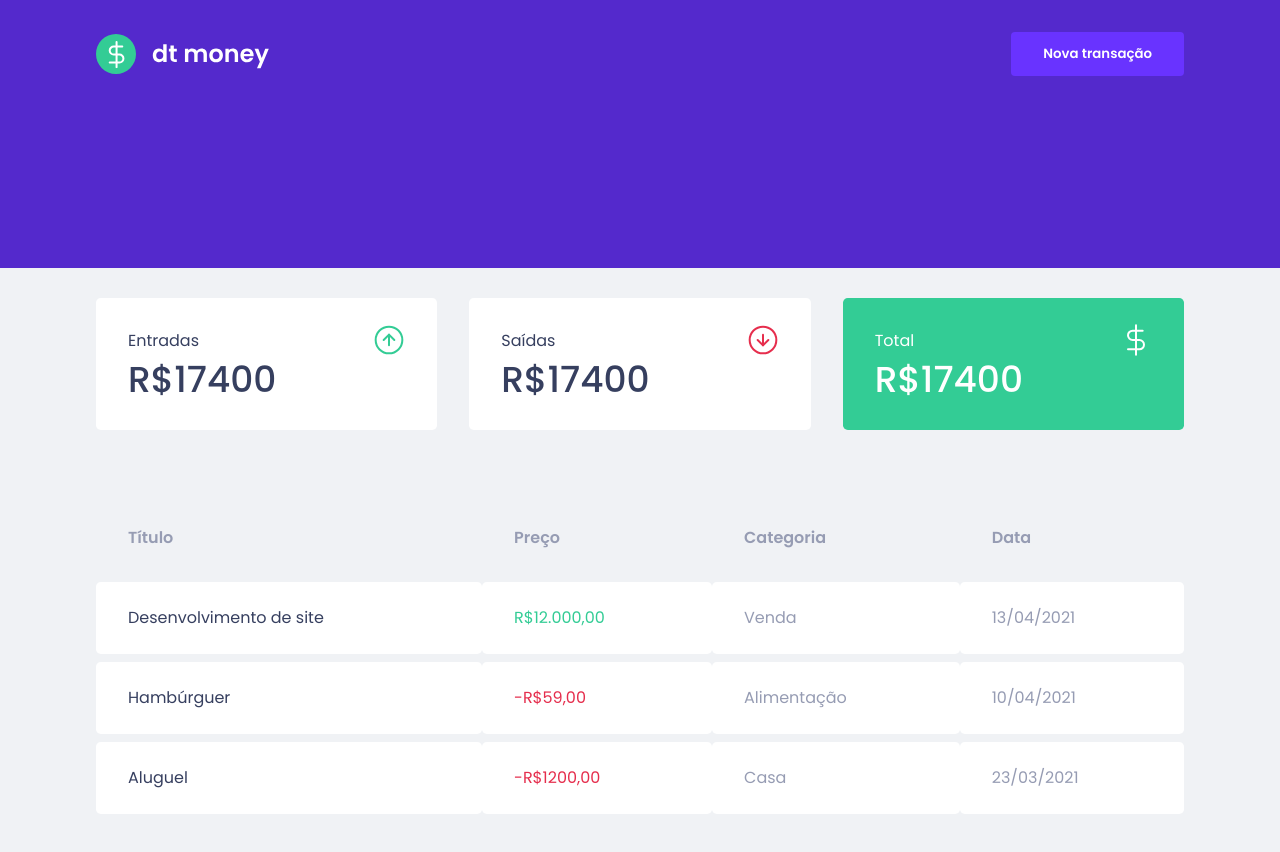
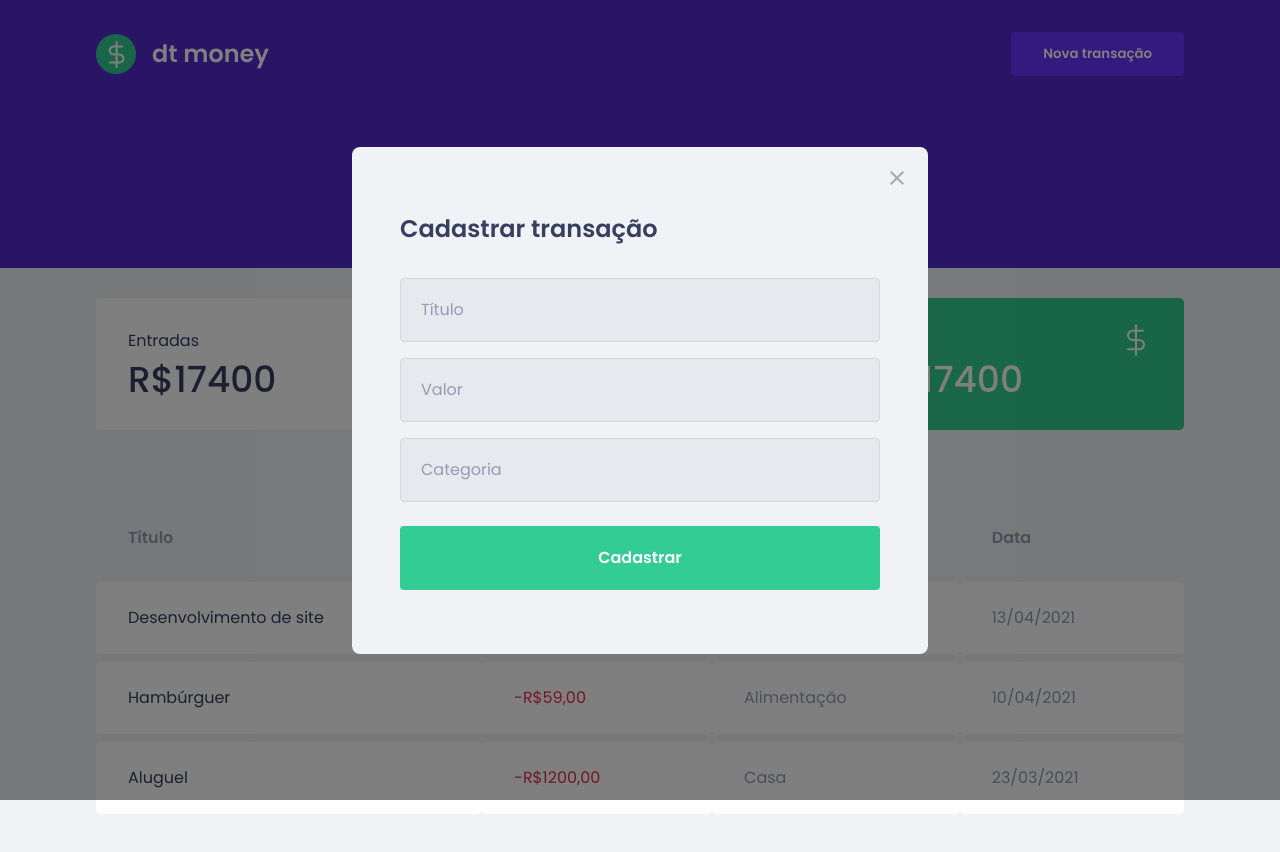
Before and after one commit to gabiayako/dt-money, a React (Create React App) app: page / in a window 1280 px wide. Both pictures are taken after a click on the button "Nova transação". Shown: the top 852 px of the page. Built offline with nearby package versions, Linux system fonts and the light colour scheme; no server answers; what miragejs would draw is missing.

Commit message:
Implementing NewTransactionModal

```diff
--- a/package.json
+++ b/package.json
@@ -7,6 +7,7 @@
     "miragejs": "^0.1.42",
     "react": "^17.0.2",
     "react-dom": "^17.0.2",
+    "react-modal": "^3.14.3",
     "react-scripts": "4.0.3",
     "styled-components": "^5.3.1",
     "web-vitals": "^1.0.1"
@@ -19,6 +20,7 @@
     "@types/node": "^12.0.0",
     "@types/react": "^17.0.0",
     "@types/react-dom": "^17.0.0",
+    "@types/react-modal": "^3.12.1",
     "@types/styled-components": "^5.1.14",
     "typescript": "^4.1.2"
   },
--- a/src/App.tsx
+++ b/src/App.tsx
@@ -1,13 +1,29 @@
+import { useState } from 'react';
 import { Dashboard } from './components/Dashboard';
 import { Header } from './components/Header';
+import { NewTransactionModal } from './components/NewTransactionModal';
 import { GlobalStyle } from './styles/global';
 
 function App() {
+  const [isNewTransactionModalOpen, setIsNewTransactionModalOpen] =
+    useState(false);
+
+  const handleOpenNewTransactionModal = () => {
+    setIsNewTransactionModalOpen(true);
+  };
+
+  const handleCloseNewTransactionModal = () => {
+    setIsNewTransactionModalOpen(false);
+  };
   return (
     <>
-      <Header />
+      <Header onCreateNewTransaction={handleOpenNewTransactionModal} />
       <Dashboard />
       <GlobalStyle />
+      <NewTransactionModal
+        isOpen={isNewTransactionModalOpen}
+        onRequestClose={handleCloseNewTransactionModal}
+      />
     </>
   );
 }
--- a/src/components/Header/index.tsx
+++ b/src/components/Header/index.tsx
@@ -1,12 +1,18 @@
 import Logo from '../../assets/logo.svg';
 import { Button, Container, Content } from './styles';
 
-export function Header() {
+type HeaderProps = {
+  onCreateNewTransaction: () => void;
+};
+
+export function Header({ onCreateNewTransaction }: HeaderProps) {
   return (
     <Container>
       <Content>
         <img src={Logo} alt="dt money" />
-        <Button type="button">Nova transação</Button>
+        <Button onClick={onCreateNewTransaction} type="button">
+          Nova transação
+        </Button>
       </Content>
     </Container>
   );
--- /dev/null
+++ b/src/components/NewTransactionModal/index.tsx
@@ -0,0 +1,40 @@
+import Modal from 'react-modal';
+
+import closeImg from '../../assets/close.svg';
+import { Container } from './styles';
+
+type NewTransactionModalProps = {
+  isOpen: boolean;
+  onRequestClose: () => void;
+};
+
+Modal.setAppElement('#root');
+
+export const NewTransactionModal = ({
+  isOpen,
+  onRequestClose,
+}: NewTransactionModalProps) => {
+  return (
+    <Modal
+      isOpen={isOpen}
+      onRequestClose={onRequestClose}
+      overlayClassName="react-modal-overlay"
+      className="react-modal-content"
+    >
+      <button
+        onClick={onRequestClose}
+        type="button"
+        className="react-modal-close"
+      >
+        <img src={closeImg} alt="Fechar modal" />
+      </button>
+      <Container>
+        <h2>Cadastrar transação</h2>
+        <input placeholder="Título" />
+        <input placeholder="Valor" type="number" />
+        <input placeholder="Categoria" />
+        <button type="submit">Cadastrar</button>
+      </Container>
+    </Modal>
+  );
+};
--- /dev/null
+++ b/src/components/NewTransactionModal/styles.ts
@@ -0,0 +1,50 @@
+import styled from 'styled-components';
+
+export const Container = styled.form`
+  h2 {
+    color: var(--text-title);
+    font-size: 1.5rem;
+    margin-bottom: 2rem;
+  }
+
+  input {
+    height: 4rem;
+    width: 100%;
+    background: #e7e9ee;
+    border: solid 1px #d7d7d7;
+    border-radius: 0.25rem;
+    padding: 0 1.25rem;
+
+    font-size: 1rem;
+    line-height: 1.5rem;
+    font-weight: 400;
+
+    &::placeholder {
+      color: var(--text-body);
+    }
+
+    & + input {
+      margin-top: 1rem;
+    }
+  }
+
+  button {
+    background: var(--green);
+    padding: 1.25rem;
+    width: 100%;
+    border: none;
+    border-radius: 0.25rem;
+
+    margin-top: 1.5rem;
+
+    font-size: 1rem;
+    line-height: 1.5rem;
+    font-weight: 600;
+    color: var(--shape);
+
+    transition: filter 200ms;
+    &:hover {
+      filter: brightness(0.9);
+    }
+  }
+`;
--- a/src/styles/global.ts
+++ b/src/styles/global.ts
@@ -55,4 +55,38 @@
     cursor: not-allowed;
   }
 
+  .react-modal-overlay {
+    background: rgba(0, 0, 0, 0.5);
+    position: fixed;
+    top: 0;
+    bottom: 0;
+    left: 0;
+    right: 0;
+
+    display: flex;
+    align-items: center;
+    justify-content: center;
+  }
+
+  .react-modal-content {
+    width: 100%;
+    max-width: 576px;
+    background: var(--background);
+    padding: 4rem 3rem;
+    border-radius: 0.5rem;
+    position: relative;
+  }
+
+  .react-modal-close {
+    position: absolute;
+    right: 1.5rem;
+    top: 1.5rem;
+    border: none;
+    background: transparent;
+
+    transition: filter 200ms;
+    &:hover {
+      filter: brightness(0.8)
+    }
+  }
 `;
```
